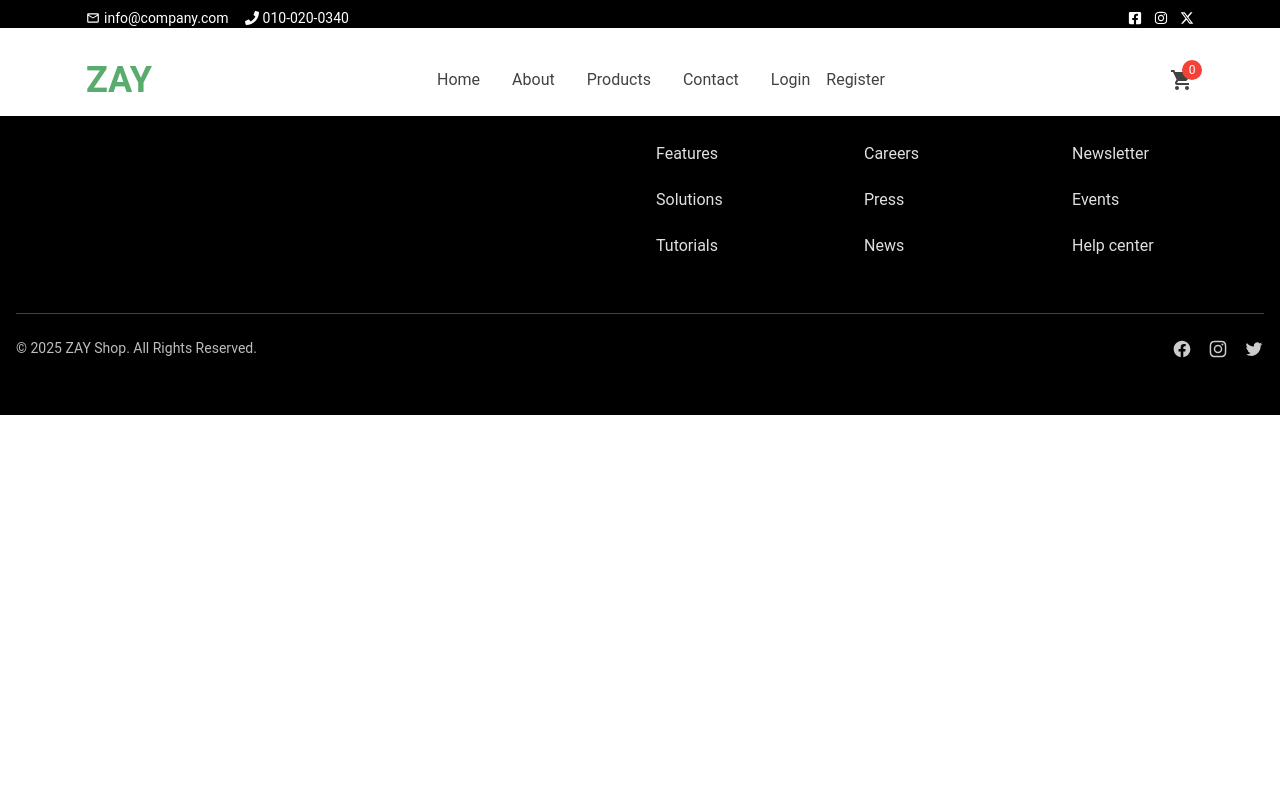
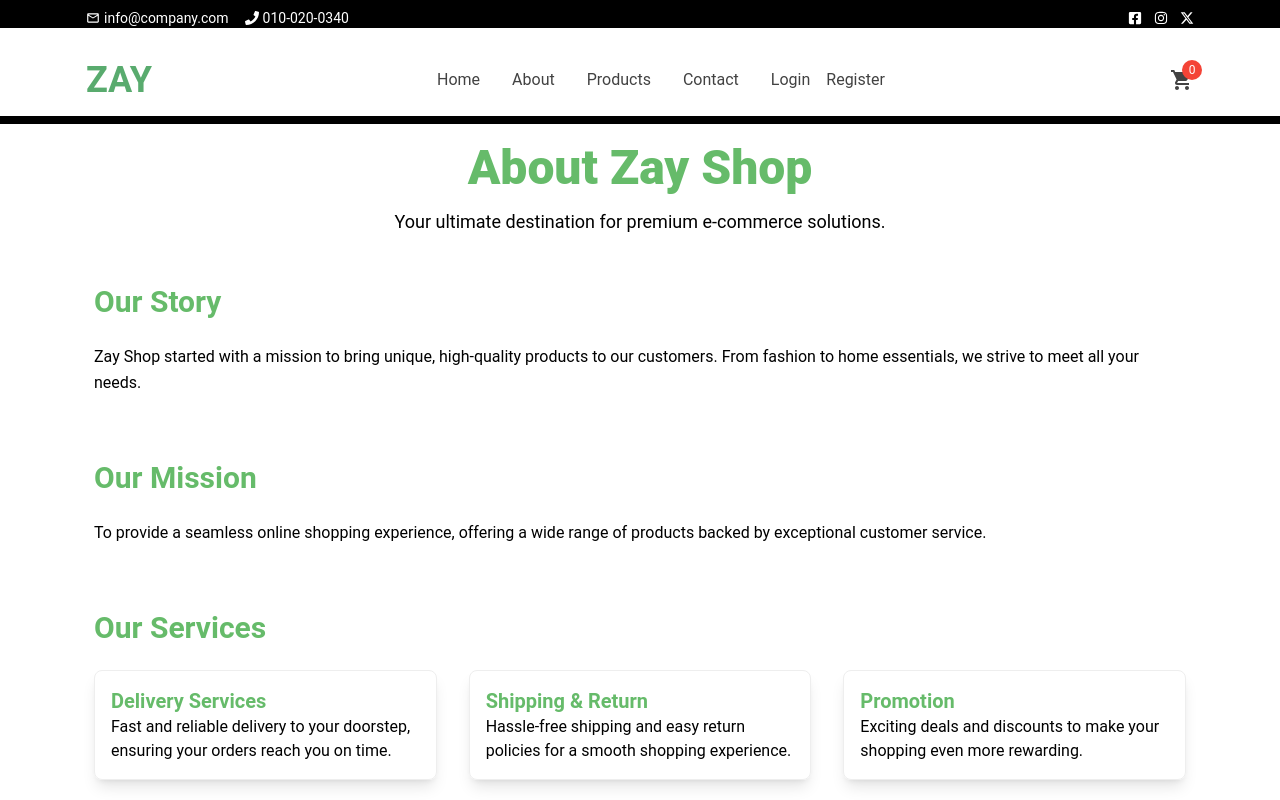
Before and after one commit to AlaaAshraf17/Zay-shop, a React (Vite) app: page /about in a window 1280 px wide. Shown: the top 800 px of the page. Built offline with nearby package versions, Linux system fonts and the light colour scheme.

Commit message:
Added new changes

```diff
--- a/src/Pages/About.jsx
+++ b/src/Pages/About.jsx
@@ -1,11 +1,66 @@
-import React from 'react'
+import React from "react";
+const AboutPage = () => {
+  return (
+    <div className="bg-white text-black-800 pt-24">
+      <div className="container mx-auto py-12 px-6">
+        <header className="text-center mb-12">
+          <h1 className="text-5xl font-extrabold mb-4 text-green-400">
+            About Zay Shop
+          </h1>
+          <p className="text-lg text-black-600">
+            Your ultimate destination for premium e-commerce solutions.
+          </p>
+        </header>
+        <section className="mb-16">
+          <h2 className="text-3xl font-semibold mb-6 text-green-400">
+            Our Story
+          </h2>
+          <p className="text-black leading-relaxed">
+            Zay Shop started with a mission to bring unique, high-quality
+            products to our customers. From fashion to home essentials, we
+            strive to meet all your needs.
+          </p>
+        </section>
+        <section className="mb-16">
+          <h2 className="text-3xl font-semibold mb-6 text-green-400">
+            Our Mission
+          </h2>
+          <p className="text-black leading-relaxed">
+            To provide a seamless online shopping experience, offering a wide
+            range of products backed by exceptional customer service.
+          </p>
+        </section>
+        <section>
+          <h2 className="text-3xl font-semibold mb-6 text-green-400">
+            Our Services
+          </h2>
+          <div className="grid grid-cols-1 md:grid-cols-3 gap-8">
+            <div className="p-4 border rounded-lg shadow-lg">
+              <h3 className="font-bold text-xl text-green-400">Delivery Services</h3>
+              <p className="text-black">
+                Fast and reliable delivery to your doorstep, ensuring your orders reach you on time.
+              </p>
+            </div>
+            <div className="p-4 border rounded-lg shadow-lg">
+              <h3 className="font-bold text-xl text-green-400">Shipping & Return</h3>
+              <p className="text-black">
+                Hassle-free shipping and easy return policies for a smooth shopping experience.
+              </p>
+            </div>
+            <div className="p-4 border rounded-lg shadow-lg">
+              <h3 className="font-bold text-xl text-green-400">Promotion</h3>
+              <p className="text-black">
+                Exciting deals and discounts to make your shopping even more rewarding.
+              </p>
+            </div>
+          </div>
+        </section>
 
-const About = () => {
-  return (
-    <div>
-      <h1>about</h1>
+        <footer className="mt-12 text-center text-sm text-black">
+          © 2025 Zay Shop. All rights reserved.
+        </footer>
+      </div>
     </div>
-  )
-}
-
-export default About
+  );
+};
+export default AboutPage;
--- a/src/Pages/Contact.jsx
+++ b/src/Pages/Contact.jsx
@@ -1,11 +1,38 @@
-import React from 'react'
-
-const Contact = () => {
+import React from "react";
+const ContactUs = () => {
   return (
-    <div>
-      <h1>Conact</h1>
+    <div className="max-w-4xl mx-auto p-6 bg-white shadow-md rounded-lg mt-32">
+      <h2 className="text-2xl font-semibold text-green-400 mb-4">Contact Us</h2>
+      <form className="space-y-4">
+        <div>
+          <label className="block text-gray-700">Full Name</label>
+          <input
+            type="text"
+            className="w-full p-2 border border-gray-300 rounded-md"
+            placeholder="Enter your name"
+          />
+        </div>
+        <div>
+          <label className="block text-gray-700">Email Address</label>
+          <input
+            type="email"
+            className="w-full p-2 border border-gray-300 rounded-md"
+            placeholder="Enter your email"
+          />
+        </div>
+        <div>
+          <label className="block text-gray-700">Your Message</label>
+          <textarea
+            className="w-full p-2 border border-gray-300 rounded-md"
+            rows="4"
+            placeholder="Write your message here"
+          ></textarea>
+        </div>
+        <button className="w-full bg-green-400 text-white py-2 rounded-md hover:bg-green-500">
+          Send
+        </button>
+      </form>
     </div>
-  )
-}
-
-export default Contact
+  );
+};
+export default ContactUs;
```
